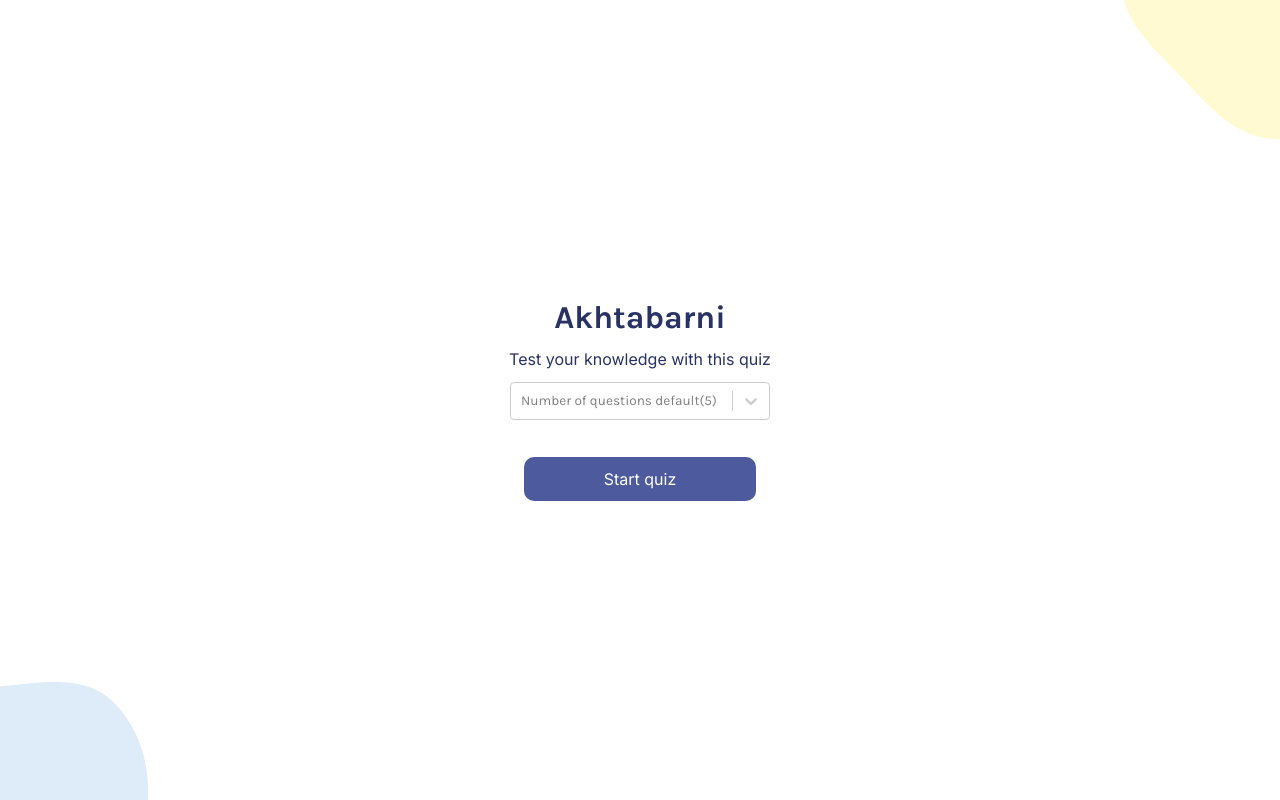
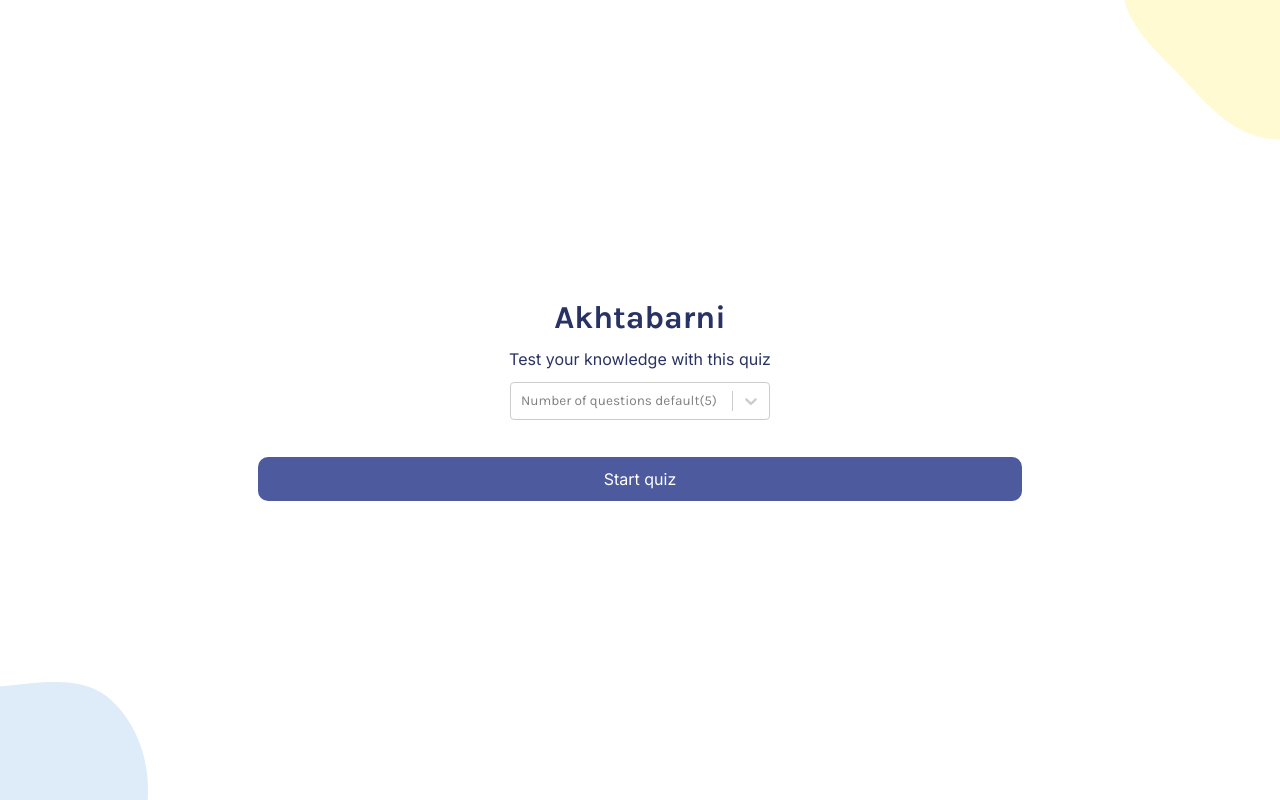
Before and after one commit to Aladdin-Elshamy/Akhtbrat_Quiz_App, a React (Vite) app: page / in a window 1280 px wide. Built offline with nearby package versions, Linux system fonts and the light colour scheme.

Commit message:
first commit

```diff
--- a/index.html
+++ b/index.html
@@ -2,9 +2,9 @@
 <html lang="en">
   <head>
     <meta charset="UTF-8" />
-    <link rel="icon" type="image/x-icon" href="/images/quiz64.png" />
-    <link rel="icon" type="image/x-icon" href="/images/quiz32.png" />
-    <link rel="icon" type="image/x-icon" href="/images/quiz16.png" />
+    <link rel="icon" type="image/x-icon" href="images/quiz64.png" />
+    <link rel="icon" type="image/x-icon" href="images/quiz32.png" />
+    <link rel="icon" type="image/x-icon" href="images/quiz16.png" />
     <link rel="preconnect" href="https://fonts.googleapis.com">
     <link rel="preconnect" href="https://fonts.googleapis.com">
     <link rel="preconnect" href="https://fonts.gstatic.com" crossorigin>
--- a/package.json
+++ b/package.json
@@ -3,7 +3,7 @@
   "private": true,
   "version": "0.0.0",
   "type": "module",
-  "homepage": "https://aladdin-elshamy.github.io/Aktbrat_Quiz_App/",
+  "homepage": "https://aladdin-elshamy.github.io/Akhtbrat_Quiz_App/",
   "scripts": {
     "dev": "vite",
     "predeploy" : "npm run build",
--- a/src/index.css
+++ b/src/index.css
@@ -87,14 +87,16 @@ main .last-image {
   font-size: 1rem;
   width: fit-content;
   margin-inline: auto;
-  padding: 0.75em min(5em,20%);
+  padding: 0.75em 6em;
   cursor: pointer;
   font-family: "Inter", sans-serif;
   font-variation-settings:
     "slnt" 0;
   margin-top: 1.5em;
 }
-
+.btn{
+  padding-inline: 27%;
+}
 .btn:active {
   opacity: 0.6;
   transform: scale(0.95);
```
